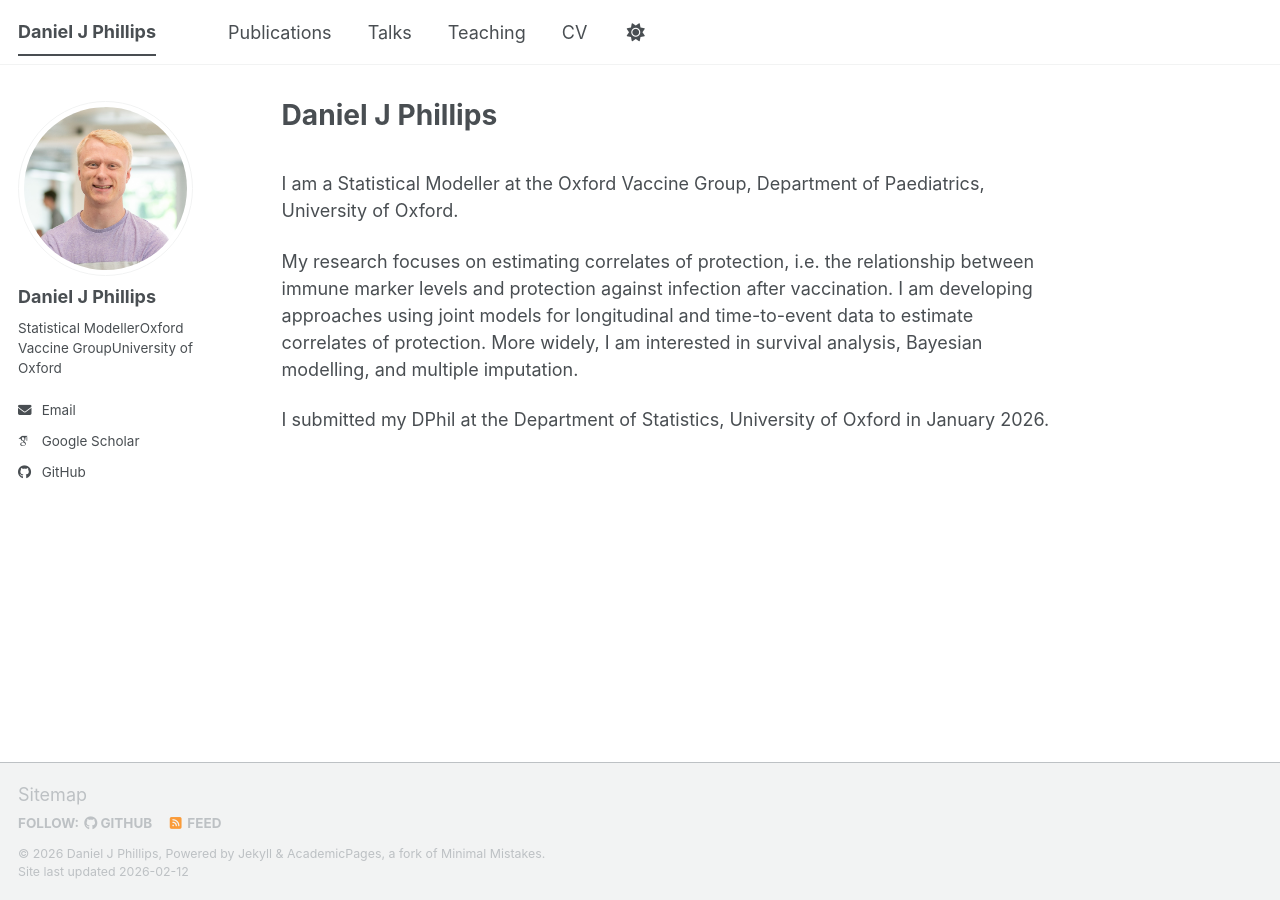
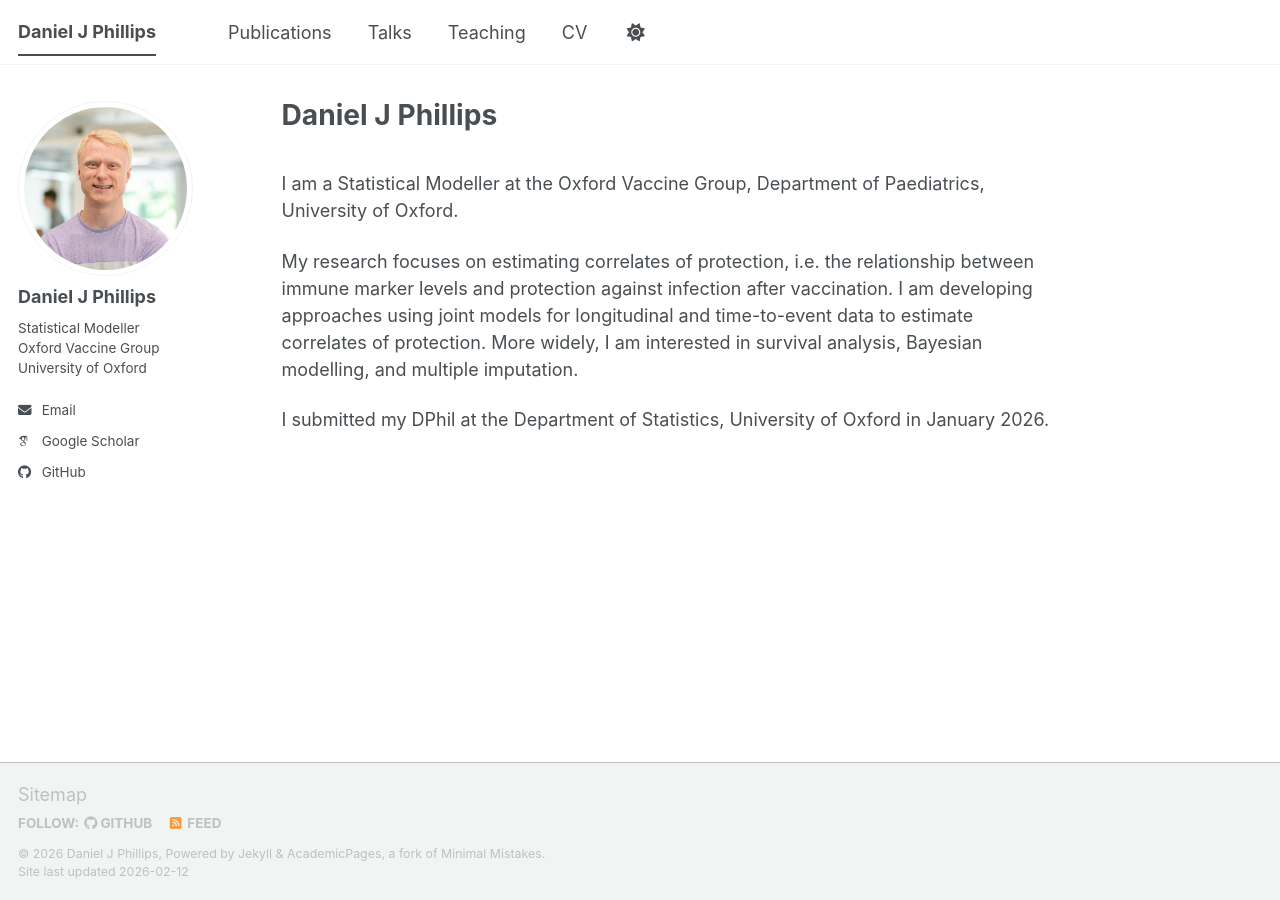
Before and after one commit to danphillipsstats/danphillipsstats.github.io, a Jekyll site: the page built from _pages/about.md, in a window 1280 px wide. Built offline with Jekyll 4.4.1, drawn with Linux system fonts in a browser that asks for light colours; some web fonts are replaced; a script bundle is joined from its source files by our own code; library files that are not in the unit come from our copies.

Commit message:
Update _config.yml
Updated line break for bio

```diff
--- a/_config.yml
+++ b/_config.yml
@@ -25,8 +25,8 @@ author:
   # Biographic information
   avatar           : "web_3877_cropped.jpg"
   name             : "Daniel J Phillips"
-  bio              : "Statistical Modeller\
-                      Oxford Vaccine Group\
+  bio              : "Statistical Modeller<br>
+                      Oxford Vaccine Group<br>
                       University of Oxford"
   location         : #"Oxford Vaccine Group"
   employer         : #"University of Oxford"
```
